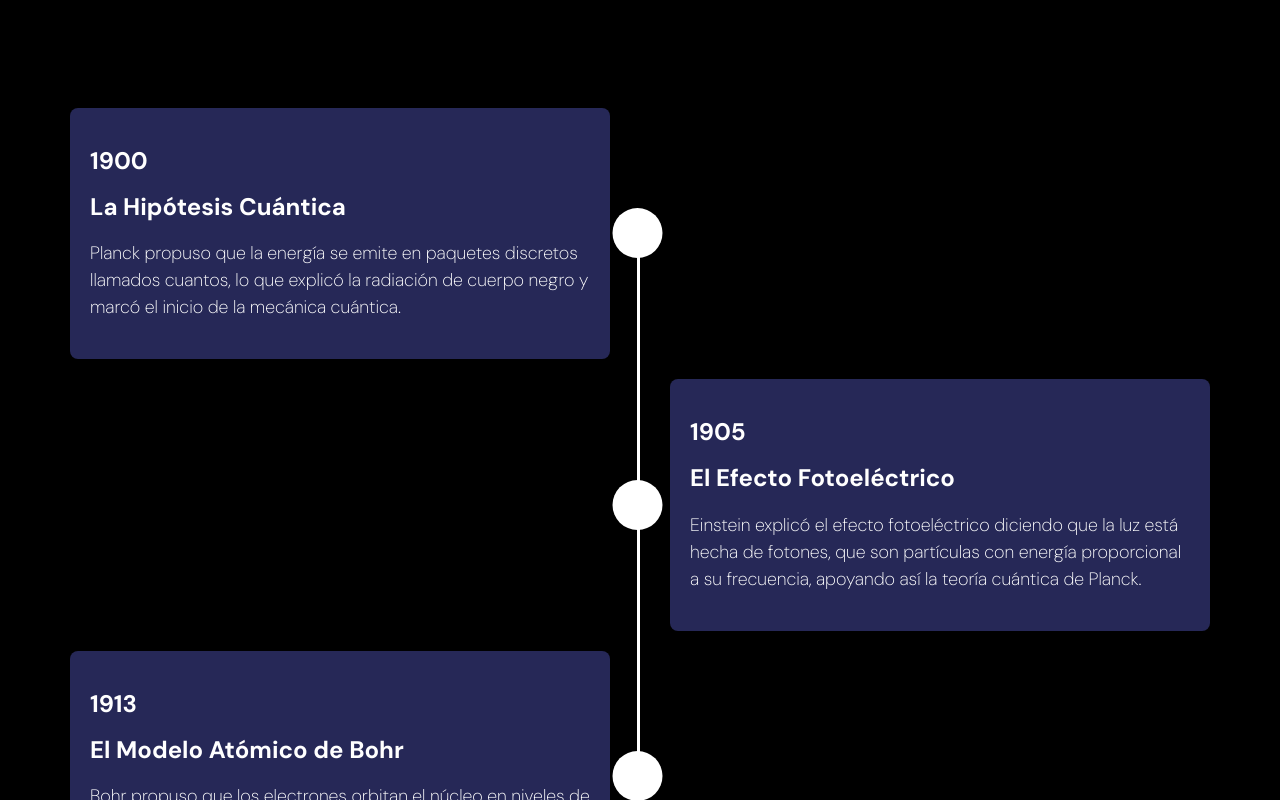
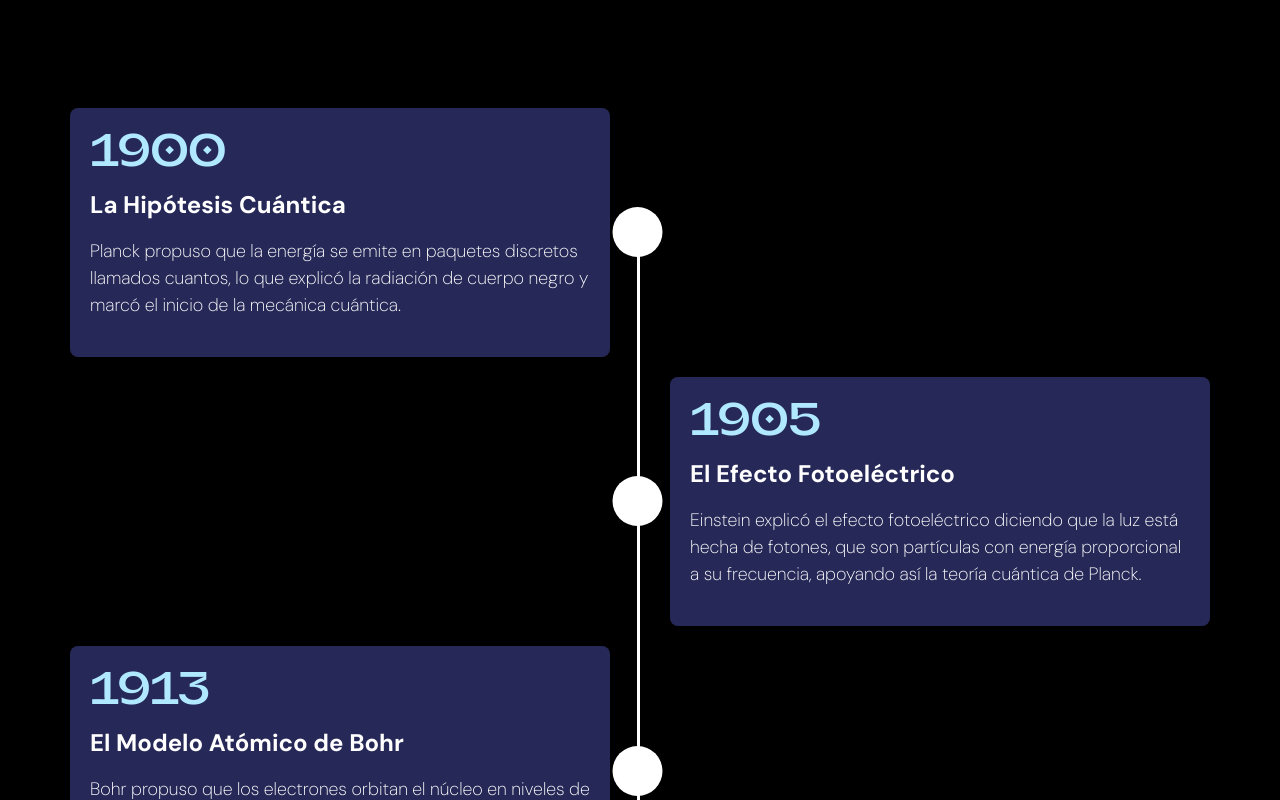
Before and after one commit to valenvv/computacion-cuantica-scrollytelling, a Svelte app: page / in a window 1280 px wide. Shown: the part 6800-7600 px from the top of the page. Built offline with nearby package versions, Linux system fonts and the light colour scheme; a web font is replaced by a local one.

Commit message:
años timeline

```diff
--- a/public/css/styles.css
+++ b/public/css/styles.css
@@ -17,7 +17,11 @@
 @font-face {
   font-family: 'Arp';
   src: url(/public/fonts/ARPDisplay-240.ttf);
+}
 
+@font-face {
+  font-family: 'Arp-150';
+  src: url(/public/fonts/ARPDisplay-150.ttf);
 }
 p{
   font-size: 18px;
--- a/src/components/Event.svelte
+++ b/src/components/Event.svelte
@@ -7,7 +7,6 @@
     export let left;
     export let eventID;
     export let description;
-    export let author;
 
     onMount(() => {
       AOS.init();
@@ -20,7 +19,7 @@
 
   <div class="container" class:left={left} class:right={!left} id={eventID} data-aos={left ? 'fade-left' : 'fade-right'}>
     <div class="content">
-      <h2>{date}</h2>
+      <h2 class="date">{date}</h2>
       <h2>{name}</h2>
       <p>{description}</p>
     </div>
@@ -62,6 +61,7 @@
       }
     }
 
+
     /* Elementos de diseño para la línea de tiempo */
     .container::after {
       content: '';
@@ -78,6 +78,7 @@
       z-index: 10;
     }
 
+
     .left::after {
       left: 530px;
       transform: translate(25%, -50%);
@@ -88,4 +89,12 @@
       right: 530px;
       transform: translate(-35%, -50%);
     }
+
+    .date{
+      font-weight: 100;
+      font-size: 40px;
+      margin: 0;
+      font-family: "Arp-150";
+      color: #afe8ff;
+    }
   </style>
```
